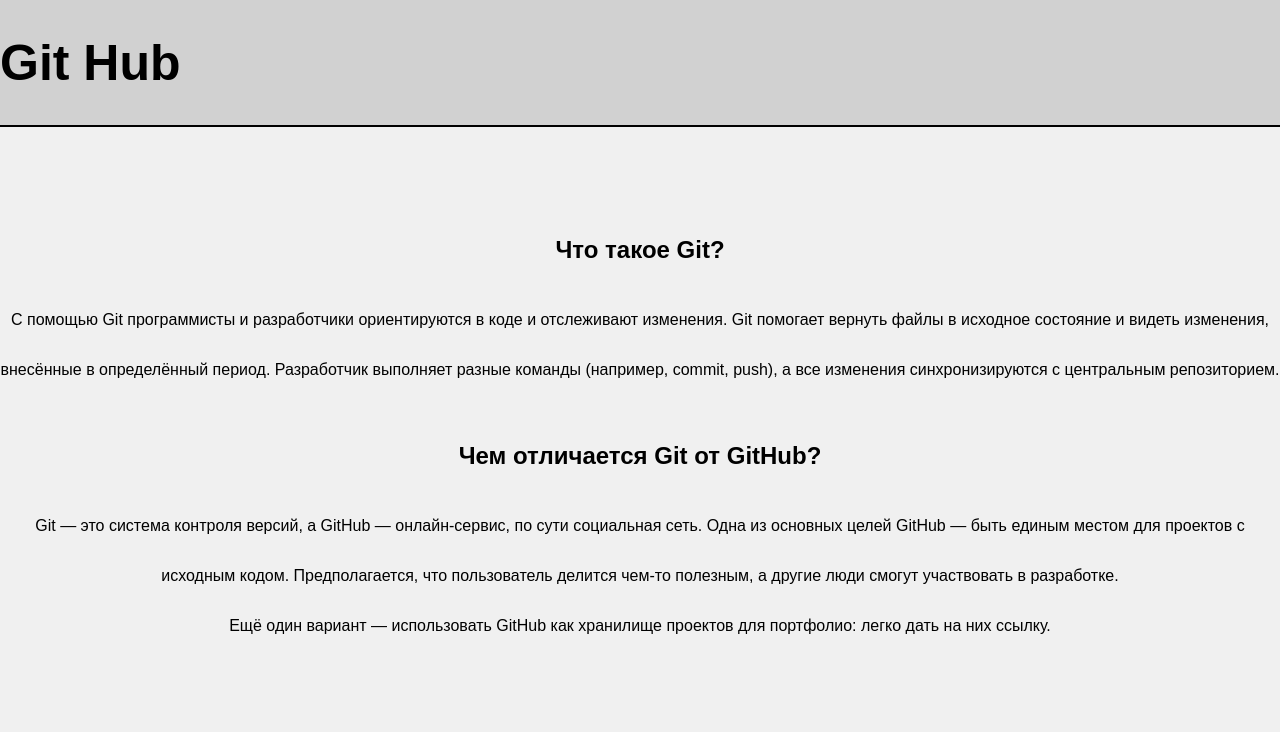
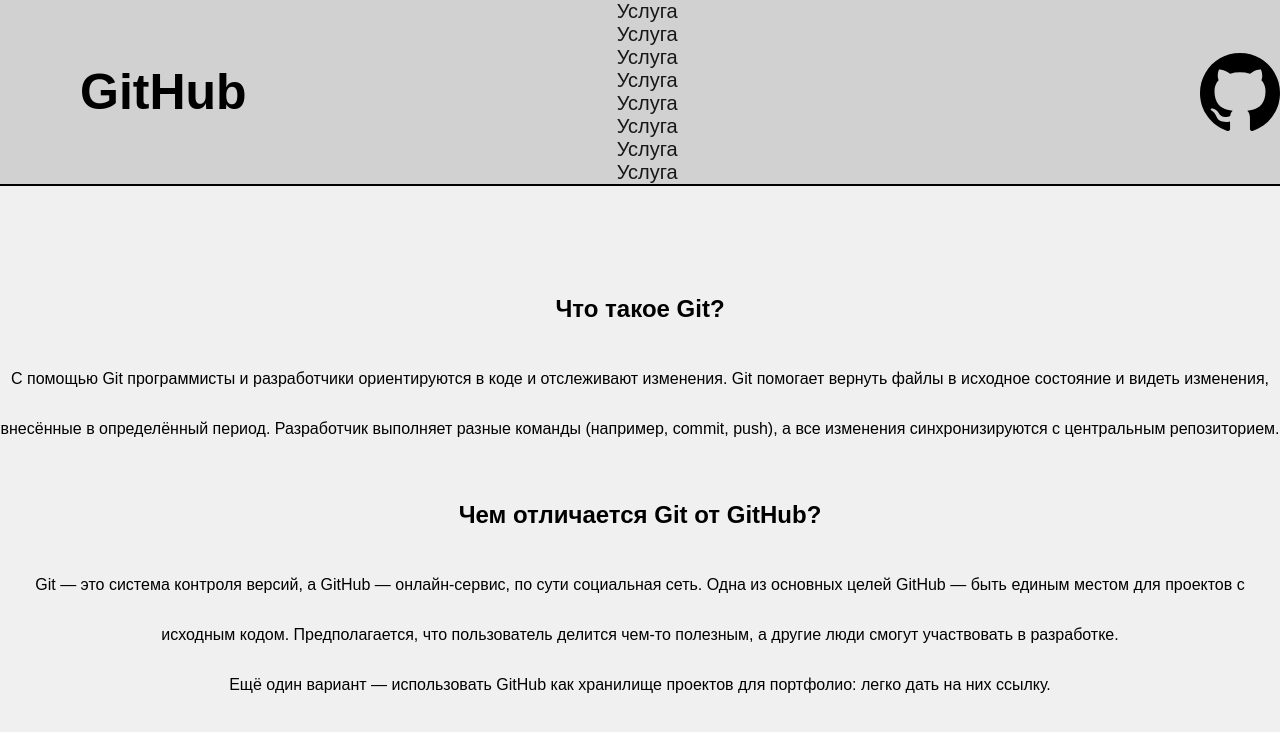
Before and after one commit to Hellworkerlives/ghub, a plain HTML site: page index.html in a window 1280 px wide. Drawn offline with Linux system fonts and the light colour scheme.

Commit message:
Поменяли шапку

```diff
--- a/index.html
+++ b/index.html
@@ -9,7 +9,26 @@
 </head>
 <body>
     <header>
-       <h1>Git Hub</h1>
+        <div class="header_container">
+            <div class="container_left">
+                <h1>GitHub</h1>
+            </div>
+            <div class="container_center">
+                <nav>
+                    <a href="#!" class="menu">Услуга</a>
+                    <a href="#!" class="menu">Услуга</a>
+                    <a href="#!" class="menu">Услуга</a>
+                    <a href="#!" class="menu">Услуга</a>
+                    <a href="#!" class="menu">Услуга</a>
+                    <a href="#!" class="menu">Услуга</a>
+                    <a href="#!" class="menu">Услуга</a>
+                    <a href="#!" class="menu">Услуга</a>
+                </nav>
+            </div>
+            <div class="container_right">
+                <img src="./github-logo_icon-icons.com_73546.svg" alt="" class="logo">
+            </div>
+    </div>
     </header>
     <main>
         <section class="git">
--- a/main.css
+++ b/main.css
@@ -8,6 +8,37 @@
     display: flex;
     margin-bottom: 0px;
     background-color: rgb(209, 209, 209);
+}
+.header_container{
+    display: flex;
+    justify-content: space-between;
+    align-items: center;
+}
+.container_center{
+    display: flex;
+    margin-left: 350px;
+}
+.container_left{
+    margin-left:80px;
+}
+.container_right{
+    margin-left: 450px;
+}
+.nav{
+    display: flex;
+    padding-left: 20px;
+}
+.menu{
+    font-size: 20px;
+    color: rgb(24, 23, 23);
+    text-decoration: none;
+    justify-content: space-between;
+    padding-left: 20px;
+}
+.logo{
+    display: flex;
+    width: 80px;
+    align-items: right;
 }
 
 h1{
```
Also changed, not shown: github-logo_icon-icons.com_73546.svg (added).
